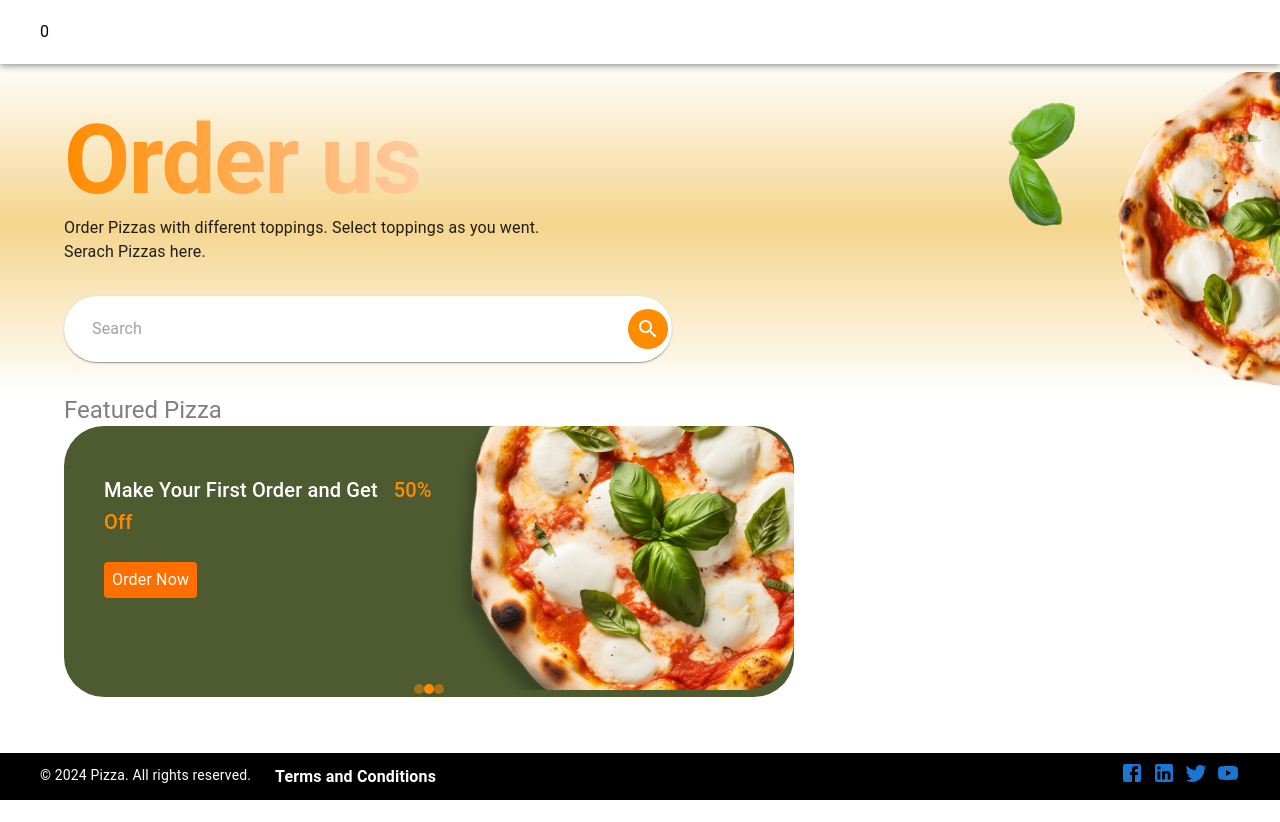
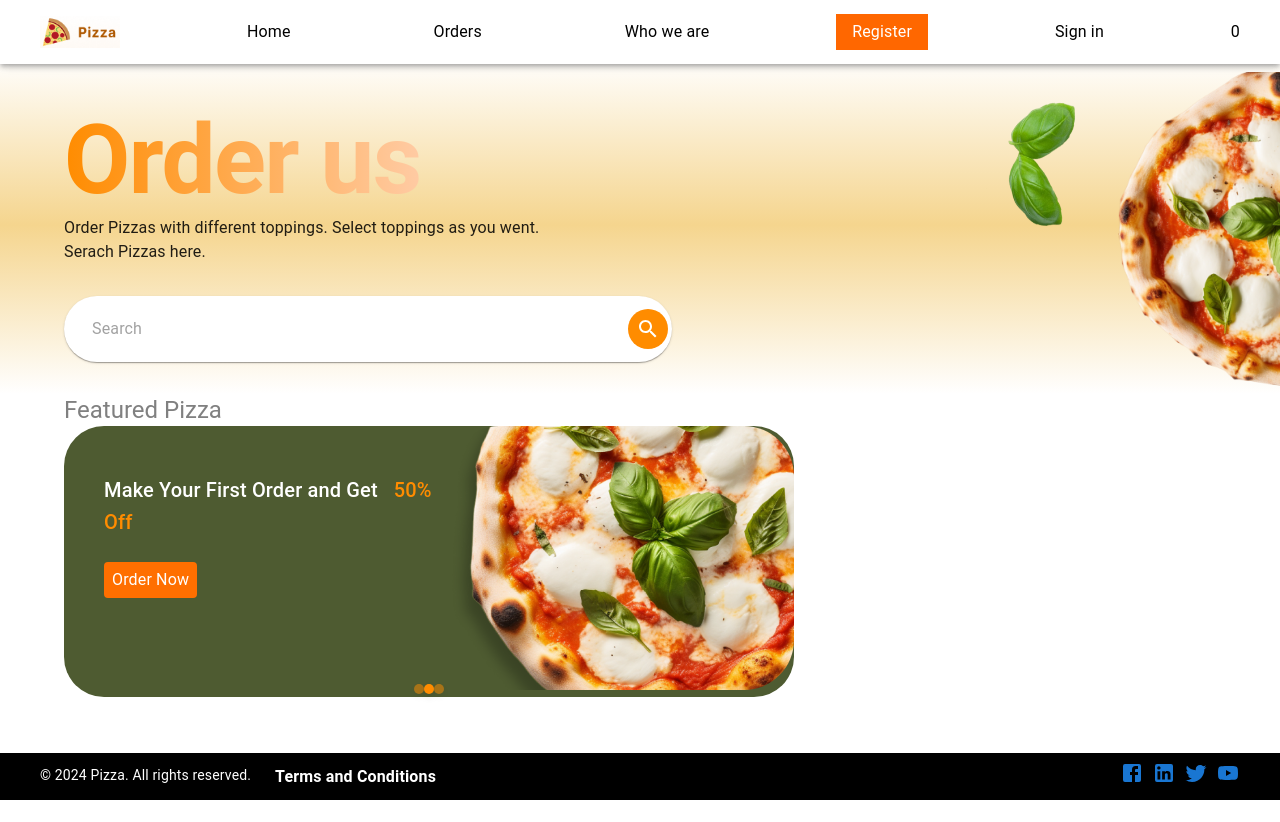
Before and after one commit to getye/Pizza-Ordering-App, a React (Create React App) app in the folder client/: page / in a window 1280 px wide. Built offline with nearby package versions, Linux system fonts and the light colour scheme.

Commit message:
mobile view menu

```diff
--- a/client/src/navigations/mainbar.js
+++ b/client/src/navigations/mainbar.js
@@ -303,7 +303,25 @@ export const MainBar = (props) => {
 
           {(!userRole) ? (
           <Toolbar sx={{ justifyContent: 'space-between', flexDirection: { xs: 'column', sm: 'row' } }}>
-
+            {(!isMobile) && (
+              <>
+              <img src={pizza} alt="Pizza Logo" style={{ width: '80px', marginBottom: { xs: 1, sm: 0 } }} />
+              <MenuItem onClick={() => navigate('/')}>Home</MenuItem>
+              <MenuItem onClick={() => navigate('/orders')}>Orders</MenuItem>
+              <MenuItem onClick={() => navigate('/contact')}>Who we are</MenuItem>
+              <MenuItem
+                  onClick={() => navigate('/signup')}
+                  sx={{
+                    bgcolor: '#FF6700',
+                    color: 'white',
+                    '&:hover': {
+                      bgcolor: '#FF6700',
+                      opacity: 0.9,
+                    },
+                  }}>Register</MenuItem>
+                <MenuItem onClick={() => navigate('/signin')}>Sign in</MenuItem>
+              </>
+            )}
             {(isMobile)&&(
               <>
             <IconButton
```
Also changed, not shown: 8 other files (tests, documents, lock files or other folders).
